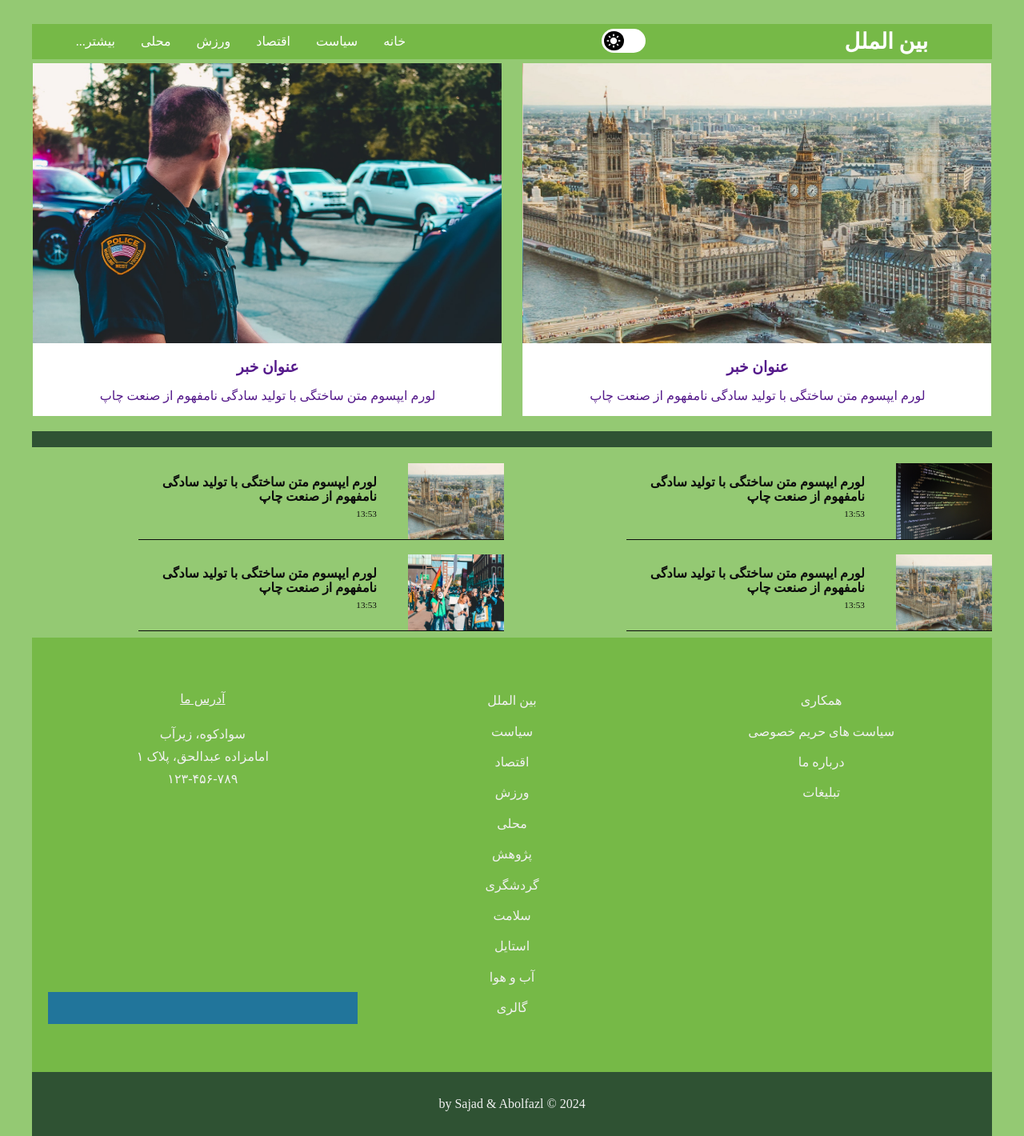
After one commit to A-Seyfi/AsreSavadKooh, a Django app: page /world/ in a window 1280 px wide. The commit adds this page. Shown: the whole page at 80% size. Run offline with Django 5.2, Linux system fonts and the light colour scheme; some web fonts are replaced.

Commit message:
world page : init

```diff
--- a/SavadKoohNews/urls.py
+++ b/SavadKoohNews/urls.py
@@ -7,6 +7,7 @@
     path('', include('users.urls')),
     path('', views.home, name='home_page'),
     path('admin/', admin.site.urls),
+    path('world/', views.world),
     path('article/', views.article),
     path('404/', views.custom_404_page),
 ]
--- a/SavadKoohNews/views.py
+++ b/SavadKoohNews/views.py
@@ -4,23 +4,11 @@
 def home(request):
     return render(request, "index.html")
 
+def world(request):
+    return render(request, "world.html")
 
 def article(request):
     return render(request, "article.html")
 
-
 def custom_404_page(request):
     return render(request, '404.html', status=404)
-
-
-def signup(request):
-    return render(request, "sign_up.html")
-
-def signin(request):
-    return render(request, "sign_in.html")
-
-def forgot_pass(request):
-    return render(request, "forgot.html")
-
-def reset_pass(request):
-    return render(request, "reset.html")
--- a/static/css/main.css
+++ b/static/css/main.css
@@ -279,6 +279,70 @@
     Main
    ------------------------------------------------------------- */
 
+
+.main{
+  display: flex;
+  flex-wrap: wrap;
+  justify-content: space-between
+}
+
+.slider{
+  width: 48%;
+  height: 450px;
+  direction: ltr;
+  margin-top: 5px;
+  overflow: hidden;
+}
+.slider1{
+  margin-right: 0.9%;
+}
+.slider2{
+  margin-left: 0.9%;
+}
+.slider a{
+  width: 100%;
+}
+
+.main_container{
+  width: 100%;
+  height: 100%;
+  overflow: hidden;
+}
+.slide_container{
+  width: 401%;
+  height: auto;
+  display: flex;
+  transition: all 0.5s;
+}
+#slides{
+  width: 100%;
+  height: auto;
+  display: flex;
+}
+.slide{
+  width: 100%;
+  height: 100%;
+  position: relative;
+  display: flex;
+  flex-direction: column;
+  background-color: white;
+}
+.slide img{
+    min-width: 100%;
+    max-width: 100%;
+    min-height: 350px;
+    max-height: 350px;
+}
+.news_details{
+  width: 100%;
+  height: 100%;
+  text-align: center;
+  align-content: center;
+}
+.news_details h3{
+  margin-bottom: 5px;
+}
+
 .headline {
   background: url(../images/politics8.jpg);
   background-position: center center;
@@ -315,6 +379,7 @@
 .business h2,
 .sport h2,
 .entertainment h2,
+.news h2,
 .more h2 {
   padding: 10px;
   margin: 10px;
@@ -350,6 +415,9 @@
   background-size: cover;
 }
 
+.story{
+  margin-bottom: 7px;
+}
 .story a {
   display: grid;
   grid-template-columns: 1fr 2fr;
@@ -359,14 +427,21 @@
 
 .story-img {
   min-width: 120px;
-  height: auto;
+  max-width: 120px;
+  min-height: 95px;
+  max-height: 95px;
 }
-
+.story-img img{
+  width: 100%;
+  height: 100%;
+}
+.story-headline{
+  align-content: center;
+}
 .story h3 {
   margin: 0;
   color: var(--smoky-black);
   font-size: 1rem;
-  text-transform: capitalize;
 }
 
 .story p.exact-time {
@@ -710,6 +785,7 @@
   .business,
   .sport,
   .entertainment,
+  .news,
   .more {
     display: grid;
     grid-template-columns: repeat(2, 1fr);
@@ -719,6 +795,7 @@
   .business h2,
   .sport h2,
   .entertainment h2,
+  .news h2,
   .more h2 {
     grid-column: 1/3;
     grid-row: 1/2;
@@ -1005,7 +1082,7 @@
    * More - Wide screen(min-width: 56em)
    */
 
-  .more a {
+   .news a, .more a {
     border-bottom: 1px solid var(--smoky-black);
     width: 75%;
     margin-left: 10px;
@@ -1013,8 +1090,8 @@
     color: var(--smoky-black);
   }
 
-  .more a:nth-child(8),
-  .more a:nth-child(9) {
+  .news a:nth-child(8), .more a:nth-child(8),
+  .news a:nth-child(9), .more a:nth-child(9) {
     border: none;
   }
 
@@ -1063,3 +1140,33 @@
     border: none;
   }
 }
+
+
+@media only screen and (max-width: 500px) {
+  .slider{
+    width: 98.1%;
+    height: auto;
+  }
+  .slider2{
+    display: none;
+  }
+  .slide img{
+    min-height: 300px;
+    max-height: 300px;
+  }
+}
+
+
+@media only screen and (max-width: 320px) {
+  .slider{
+    width: 98.1%;
+    height: auto;
+  }
+  .slider2{
+    display: none;
+  }
+  .slide img{
+    min-height: 200px;
+    max-height: 200px;
+  }
+}
--- a/template/index.html
+++ b/template/index.html
@@ -46,8 +46,7 @@
         <!-- Navigation -->
         <nav class="nav-menu" role="navigation">
           <ul class="nav-links">
-            <li><a href="index.html" title="Home">خانه</a></li>
-            <li><a href="article.html" title="World">بین الملل</a>
+            <li><a href="world" title="World">بین الملل</a>
             <li><a href="#politics.html" title="Politics">سیاست</a></li>
             <li><a href="#business.html" title="Business">اقتصاد</a></li>
             <li><a href="#sport.html" title="Sport">ورزش</a></li>
--- /dev/null
+++ b/template/world.html
@@ -0,0 +1,319 @@
+{% load static %}
+<!DOCTYPE html>
+<html class="no-js" lang="fa" dir="rtl">
+
+<head>
+
+    <meta charset="UTF-8">
+    <meta name="viewport" content="width=device-width, initial-scale=1.0">
+    <title>بین الملل</title>
+    <link href="https://fonts.googleapis.com/css?family=Exo+2:400,700|Open+Sans&display=swap" rel="stylesheet">
+    <link href="https://stackpath.bootstrapcdn.com/font-awesome/4.7.0/css/font-awesome.min.css" rel="stylesheet"
+        integrity="sha384-wvfXpqpZZVQGK6TAh5PVlGOfQNHSoD2xbE+QkPxCAFlNEevoEH3Sl0sibVcOQVnN" crossorigin="anonymous">
+    <link rel="stylesheet" href="{% static 'css/normalize.css' %}">
+    <link rel="stylesheet" href="{% static 'css/main.css' %}">
+
+</head>
+
+<body id="top" class="body_color">
+    <div class="content-wrap main_color">
+
+        <!-- Header -->
+        <header role="banner">
+
+          <section class="nav-section content_color1">
+
+            <!-- Logo -->
+            <div class="logo">
+              <a href="index.html" title="Frivizn logo">بین الملل</a>
+            </div>
+
+            <div id="DL_mode" class="bg_white">
+              <div id="DL_btn" class="bg_black">
+                  <img id="DL_status" src="{% static 'images/light.png' %}" alt="">
+              </div>
+            </div>
+            <!-- Navigation -->
+            <nav class="nav-menu" role="navigation">
+              <ul class="nav-links">
+                <li><a href="http://127.0.0.1:8000/" title="Home">خانه</a></li>
+                <li><a href="#politics.html" title="Politics">سیاست</a></li>
+                <li><a href="#business.html" title="Business">اقتصاد</a></li>
+                <li><a href="#sport.html" title="Sport">ورزش</a></li>
+                <li><a href="#entertainment.html" title="Entertainment">محلی</a></li>
+                <li>
+                  <a href="#more" title="More">بیشتر...<span class="dropdown-toggle" aria-expanded="false"></span>
+                    <span class="screen-reader-text">Expand child menu</span></a>
+                  <ul class="sub-menu">
+                    <li><a href="#" title="Science">پژوهش</a></li>
+                    <li><a href="#" title="Travel">گردشگری</a></li>
+                    <li><a href="#" title="Health">سلامت</a></li>
+                    <li><a href="#" title="Style">استایل</a></li>
+                    <li><a href="#" title="Weather">آب و هوا</a></li>
+                    <li><a href="#" title="Video">گالری</a></li>
+                  </ul>
+                </li>
+              </ul>
+              <div class="burger">
+                <div class="line-1"></div>
+                <div class="line-2"></div>
+                <div class="line-3"></div>
+              </div>
+            </nav>
+          </section> <!-- end of class="nav-section"-->
+
+        </header>
+
+        <!-- Main -->
+        <main class="main" role="main">
+
+
+          <section class="slider slider1">
+            <div class="main_container">
+                <div class="slide_container" id="slide_container1">
+                    <div id="slides">
+
+                      <a href="">
+                        <div class="slide" id="slide11">
+                            <img src="{% static 'images/sport2.jpg' %}">
+                            <div class="news_details">
+                              <h3>عنوان خبر</h3>
+                              <p>لورم ایپسوم متن ساختگی با تولید سادگی نامفهوم از صنعت چاپ</p>
+                            </div>
+                        </div>
+                      </a>
+
+                      <a href="">
+                        <div class="slide" id="slide12">
+                            <img src="{% static 'images/entertainment10.jpg' %}">
+                            <div class="news_details">
+                              <h3>عنوان خبر</h3>
+                              <p>لورم ایپسوم متن ساختگی با تولید سادگی نامفهوم از صنعت چاپ</p>
+                            </div>
+                        </div>
+                      </a>
+
+                      <a href="">
+                        <div class="slide" id="slide13">
+                            <img src="{% static 'images/politics5.jpg' %}">
+                            <div class="news_details">
+                              <h3>عنوان خبر</h3>
+                              <p>لورم ایپسوم متن ساختگی با تولید سادگی نامفهوم از صنعت چاپ</p>
+                            </div>
+                        </div>
+                      </a>
+
+                      <a href="">
+                        <div class="slide" id="slide14">
+                            <img src="{% static 'images/world2.jpg' %}">
+                            <div class="news_details">
+                              <h3>عنوان خبر</h3>
+                              <p>لورم ایپسوم متن ساختگی با تولید سادگی نامفهوم از صنعت چاپ</p>
+                            </div>
+                        </div>
+                      </a>
+
+                    </div>
+                </div>
+            </div>
+          </section>
+
+
+
+          <section class="slider slider2">
+            <div class="main_container">
+                <div class="slide_container" id="slide_container2">
+                    <div id="slides">
+
+                        <a href="">
+                          <div class="slide" id="slide21">
+                              <img src="{% static 'images/politics9.jpg' %}">
+                              <div class="news_details">
+                                <h3>عنوان خبر</h3>
+                                <p>لورم ایپسوم متن ساختگی با تولید سادگی نامفهوم از صنعت چاپ</p>
+                              </div>
+                          </div>
+                        </a>
+
+                        <a href="">
+                          <div class="slide" id="slide22">
+                              <img src="{% static 'images/sport6.jpg' %}">
+                              <div class="news_details">
+                                <h3>عنوان خبر</h3>
+                                <p>لورم ایپسوم متن ساختگی با تولید سادگی نامفهوم از صنعت چاپ</p>
+                              </div>
+                          </div>
+                        </a>
+
+                        <a href="">
+                          <div class="slide" id="slide23">
+                              <img src="{% static 'images/world9.jpg' %}">
+                              <div class="news_details">
+                                <h3>عنوان خبر</h3>
+                                <p>لورم ایپسوم متن ساختگی با تولید سادگی نامفهوم از صنعت چاپ</p>
+                              </div>
+                          </div>
+                        </a>
+
+                        <a href="">
+                          <div class="slide" id="slide24">
+                              <img src="{% static 'images/entertainment1.jpg' %}">
+                              <div class="news_details">
+                                <h3>عنوان خبر</h3>
+                                <p>لورم ایپسوم متن ساختگی با تولید سادگی نامفهوم از صنعت چاپ</p>
+                              </div>
+                          </div>
+                        </a>
+
+                    </div>
+                </div>
+            </div>
+          </section>
+
+
+          <!-- <div class="top-news">
+
+            <section class="latest-news">
+              <div class="headline">
+                <p>خبر فوری</p>
+                <a href="article.html">
+                  <h1>لورم ایپسوم متن ساختگی با تولید سادگی نامفهوم از صنعت چاپ</h1>
+                </a>
+              </div>
+            </section> End of class="latest-news"
+
+          </div> End of class="top-news" -->
+
+
+          <!-- <section class="top-stories">
+            <div class="headline headline-1">
+              <a href="#">
+                <h1>لورم ایپسوم متن ساختگی</h1>
+              </a>
+            </div>
+            <div class="headline headline-2">
+              <a href="#">
+                <h1>لورم ایپسوم متن ساختگی</h1>
+              </a>
+            </div>
+
+            <div class="headline headline-3">
+              <a href="#">
+                <h1>لورم ایپسوم متن ساختگی</h1>
+              </a>
+            </div>
+          </section> End of class="top-stories" -->
+
+
+          <section class="news" id="container">
+            <h2 class="content_color2"></h2>
+            <div class="story">
+              <a href="#">
+                <div class="story-img">
+                  <img src="{% static 'images/business4.jpg' %}" alt="news">
+                </div>
+                <div class="story-headline">
+                  <h3 class="color_b">لورم ایپسوم متن ساختگی با تولید سادگی نامفهوم از صنعت چاپ</h3>
+                  <p class="exact-time color_b">13:53</p>
+                </div>
+              </a>
+            </div>
+
+            <div class="story">
+              <a href="#">
+                <div class="story-img">
+                  <img src="{% static 'images/world2.jpg' %}" alt="news">
+                </div>
+                <div class="story-headline">
+                  <h3 class="color_b">لورم ایپسوم متن ساختگی با تولید سادگی نامفهوم از صنعت چاپ</h3>
+                  <p class="exact-time color_b">13:53</p>
+                </div>
+              </a>
+            </div>
+
+            <div class="story">
+              <a href="#">
+                <div class="story-img">
+                  <img src="{% static 'images/world2.jpg' %}" alt="news">
+                </div>
+                <div class="story-headline">
+                  <h3 class="color_b">لورم ایپسوم متن ساختگی با تولید سادگی نامفهوم از صنعت چاپ</h3>
+                  <p class="exact-time color_b">13:53</p>
+                </div>
+              </a>
+            </div>
+
+            <div class="story">
+              <a href="#">
+                <div class="story-img">
+                  <img src="{% static 'images/politics2.jpg' %}" alt="news">
+                </div>
+                <div class="story-headline">
+                  <h3 class="color_b">لورم ایپسوم متن ساختگی با تولید سادگی نامفهوم از صنعت چاپ</h3>
+                  <p class="exact-time color_b">13:53</p>
+                </div>
+              </a>
+            </div>
+
+          </section> <!-- End of class="more" -->
+
+        </main> <!-- End of class="main" -->
+
+
+        <!-- Footer Links -->
+        <div class="footer-links content_color1">
+
+          <ul class="social-media-links">
+            <li><a href="http://twitter.com"><span class="screen-reader-text">توییتر</span></a></li>
+            <li><a href="http://facebook.com"><span class="screen-reader-text">فیسبوک</span></a></li>
+            <li><a href="http://linkedin.com"><span class="screen-reader-text">لینکداین</span></a></li>
+            <li><a href="http://youtube.com"><span class="screen-reader-text">یوتیوب</span></a></li>
+            <li><a href="http://instagram.com"><span class="screen-reader-text">اینستاگرام</span></a></li>
+          </ul>
+
+          <ul class="main-footer-links">
+            <li><a href="#world" title="World">بین الملل</a>
+            <li><a href="#politics" title="Politics">سیاست</a></li>
+            <li><a href="#business" title="Business">اقتصاد</a></li>
+            <li><a href="#sport" title="Sport">ورزش</a></li>
+            <li><a href="#entertainment" title="Entertainment">محلی</a></li>
+            <li><a href="#science" title="Science">پژوهش</a></li>
+            <li><a href="#travel" title="Travel">گردشگری</a></li>
+            <li><a href="#health" title="Health">سلامت</a></li>
+            <li><a href="#style" title="Style">استایل</a></li>
+            <li><a href="#weather" title="Weather">آب و هوا</a></li>
+            <li><a href="#video" title="Video">گالری</a></li>
+          </ul>
+
+          <ul class="info-links">
+            <li><a href="#terms-of-use" title="Terms of Use">همکاری</a></li>
+            <li><a href="#privacy-policy" title="Privacy Policy">سیاست های حریم خصوصی</a></li>
+            <li><a href="#about-us" title="About Us">درباره ما</a></li>
+            <li><a href="#advertising" title="Advertising">تبلیغات</a></li>
+          </ul>
+
+          <ul class="our-address">
+            <li>آدرس ما</li>
+            <li>سوادکوه، زیرآب</li>
+            <li>امامزاده عبدالحق، پلاک ۱</li>
+            <li>۱۲۳-۴۵۶-۷۸۹</li>
+          </ul>
+
+        </div> <!-- End of class="footer-links" -->
+
+        <!-- Footer Credit -->
+        <footer class="content_color2" role="contentinfo">
+          <p class="content_color2">2024 &copy; by Sajad & Abolfazl</p>
+          <a class="scroll-top" href="#top"></a>
+        </footer>
+
+    </div> <!-- end of class="content-wrap" -->
+
+      <!-- <script src="js/modernizr.js"></script> -->
+    <script src="https://code.jquery.com/jquery-3.4.1.min.js"
+        integrity="sha256-CSXorXvZcTkaix6Yvo6HppcZGetbYMGWSFlBw8HfCJo=" crossorigin="anonymous"></script>
+    <script src="{% static 'js/main.js' %}"></script>
+    <script src="{% static 'js/app.js' %}"></script>
+
+</body>
+</html>
```
Also changed, not shown: static/js/main.js (+50 -0 lines).
